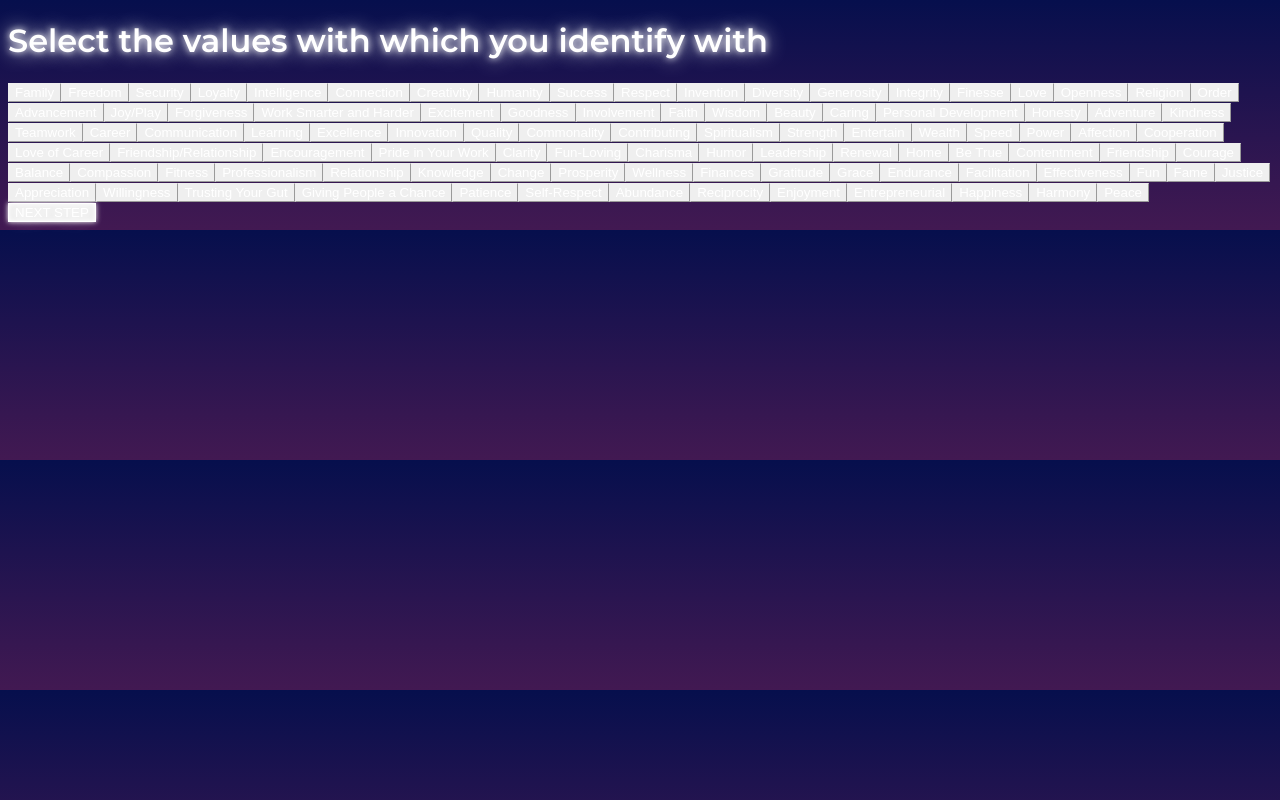
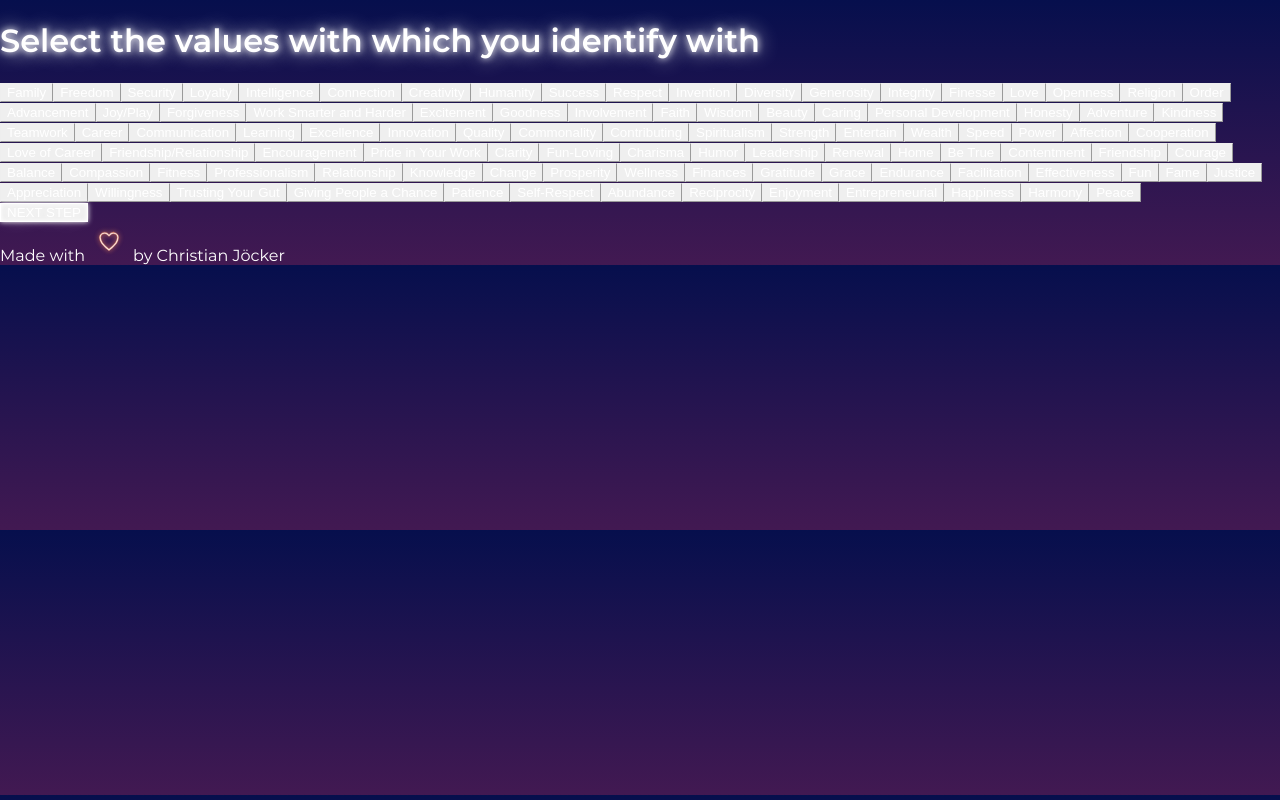
Before and after one commit to cjoecker/core-values-finder, a React (Create React App) app: page / in a window 1280 px wide. Built offline with nearby package versions, Linux system fonts and the light colour scheme.

Commit message:
add footer

```diff
--- a/src/App.tsx
+++ b/src/App.tsx
@@ -1,13 +1,15 @@
 import React from "react";
 import {Steps} from "./components/steps/Steps";
+import {Footer} from "./components/steps/Footer";
 
 
 function App() {
 
 
   return (
-    <div>
+    <div className={'flex-1 w-full overflow-x-hidden flex flex-col min-h-screen'}>
       <Steps/>
+        <Footer/>
     </div>
   );
 }
--- /dev/null
+++ b/src/components/steps/Footer.tsx
@@ -0,0 +1,10 @@
+import * as React from "react";
+import heart from "../../images/heart.svg";
+
+export const Footer = () => {
+  return (
+    <div className={"mt-auto mb-3 text-center"}>
+      Made with <img className={'inline shadow-neon-orange heartbeat -m-2'} src={heart} aria-label={"love"} /> by Christian Jöcker
+    </div>
+  );
+};
--- a/src/components/steps/Steps.tsx
+++ b/src/components/steps/Steps.tsx
@@ -48,7 +48,7 @@ export const Steps = ({}: StepsProps) => {
         );
     };
     return (
-        <div>
+        <div className={'flex justify-center'}>
             {step === 1 && (
                 <Preselect
                     coreValues={coreValues}
--- a/src/components/steps/preselect/Preselect.tsx
+++ b/src/components/steps/preselect/Preselect.tsx
@@ -2,7 +2,7 @@ import * as React from "react";
 
 import {PreselectValueButton} from "./PreselectValueButton";
 import {coreValue} from "../Steps";
-import {StepButton} from "../../StepButton";
+import {StepButton} from "../shared/StepButton";
 
 export type PreselectValuesProps = {
   coreValues: coreValue[] | undefined;
@@ -15,8 +15,8 @@ export const Preselect = ({
     changeStep
 }: PreselectValuesProps) => {
   return (
-    <div>
-      <h1 className="text-neon-white text-center m-auto text-3xl mt-32">
+    <div className={'my-12'}>
+      <h1 className="text-neon-white text-center mx-auto text-3xl">
         Select the values with which you identify with
       </h1>
       <div className="mx-auto my-12 max-w-7xl flex flex-row flex-wrap justify-center">
--- a/src/components/steps/prioritize/Prioritize.tsx
+++ b/src/components/steps/prioritize/Prioritize.tsx
@@ -2,7 +2,7 @@ import * as React from "react";
 
 import { PrioritizeValueButton } from "./PrioritizeValuesButton";
 import {prioritizeOption} from "../Steps";
-import {StepButton} from "../../StepButton";
+import {StepButton} from "../shared/StepButton";
 
 export type PreselectValuesProps = {
   prioritizeOptions: prioritizeOption[] | undefined;
@@ -15,8 +15,8 @@ export const Prioritize = ({
   changeStep,
 }: PreselectValuesProps) => {
   return (
-    <div>
-      <h1 className="text-neon-white text-center m-auto text-3xl mt-32">
+    <div className={'my-12'}>
+      <h1 className="text-neon-white text-center m-auto text-3xl">
         Select the values with which you identify with
       </h1>
       <div className="mx-auto my-12 max-w-7xl flex flex-row flex-wrap justify-center">
--- a/src/components/steps/results/Results.tsx
+++ b/src/components/steps/results/Results.tsx
@@ -1,7 +1,7 @@
 import * as React from "react";
 import { useEffect, useState } from "react";
 import {prioritizeOption} from "../Steps";
-import {StepButton} from "../../StepButton";
+import {StepButton} from "../shared/StepButton";
 
 export type PreselectValuesProps = {
   prioritizeOptions: prioritizeOption[];
@@ -14,7 +14,7 @@ export const Results = ({ prioritizeOptions, changeStep }: PreselectValuesProps)
   }, [prioritizeOptions]);
 
   return (
-    <div>
+    <div className={'my-12'}>
       <h1 className="text-neon-white text-center m-auto text-3xl mt-32">
         These are your core values
       </h1>
--- a/src/index.css
+++ b/src/index.css
@@ -107,16 +107,18 @@
 }
 
 :root {
-  --blue: theme('colors.cyan.400');
-  --orange: theme('colors.orange.400');
+  --blue: theme("colors.cyan.400");
+  --orange: theme("colors.orange.400");
 }
 
 body {
-  overflow:auto;
+  margin: 0;
+  padding: 0;
+  overflow: auto;
   font-family: Montserrat, sans-serif;
   -webkit-font-smoothing: antialiased;
   -moz-osx-font-smoothing: grayscale;
-  background: linear-gradient(#060f4d, #421952);
+  background: #060f4d linear-gradient(#060f4d, #421952);
   color: white;
 }
 
@@ -150,12 +152,12 @@ body {
   box-shadow: 0 0 5px var(--orange), inset 0 0 5px var(--orange);
 }
 
-.preselect-shadow-l{
-  box-shadow:-1px 0 5px var(--blue), inset 1px 0 5px var(--blue) !important;
+.preselect-shadow-l {
+  box-shadow: -1px 0 5px var(--blue), inset 1px 0 5px var(--blue) !important;
 }
 
-.preselect-shadow-r{
-  box-shadow:1px 0 5px var(--blue), inset -1px 0 5px var(--blue) !important;
+.preselect-shadow-r {
+  box-shadow: 1px 0 5px var(--blue), inset -1px 0 5px var(--blue) !important;
 }
 
 .border-1 {
@@ -163,9 +165,41 @@ body {
 }
 
 .border-1-l {
-  border-width: 1px 0 1px 1px ;
+  border-width: 1px 0 1px 1px;
 }
 
 .border-1-r {
   border-width: 1px 1px 1px 0;
 }
+
+.heartbeat {
+  animation: heartbeat 2s infinite;
+}
+
+@keyframes heartbeat
+{
+  0%
+  {
+    transform: scale( .9 );
+  }
+  10%
+  {
+    transform: scale( 1 );
+  }
+  20%
+  {
+    transform: scale( .9 );
+  }
+  30%
+  {
+    transform: scale( 1 );
+  }
+  40%
+  {
+    transform: scale( .9 );
+  }
+  100%
+  {
+    transform: scale( .9 );
+  }
+}
```
Also changed, not shown: src/components/steps/shared/StepButton.tsx (renamed from src/components/StepButton.tsx), src/images/heart.svg (added).
